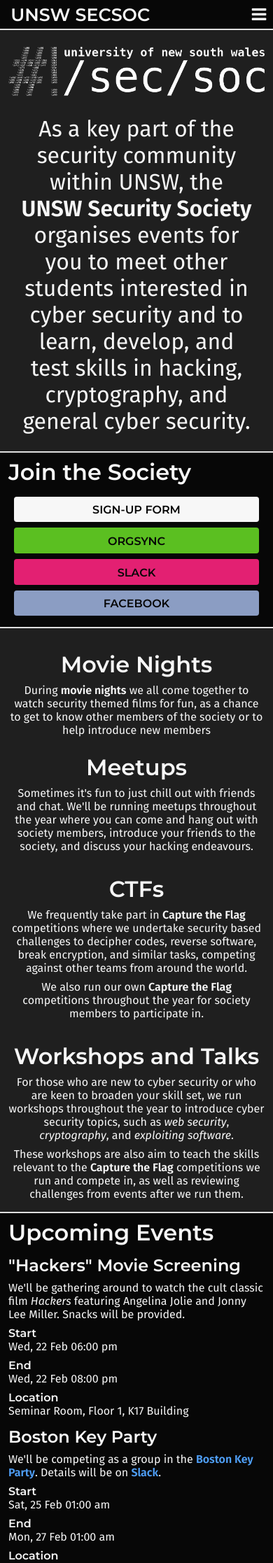
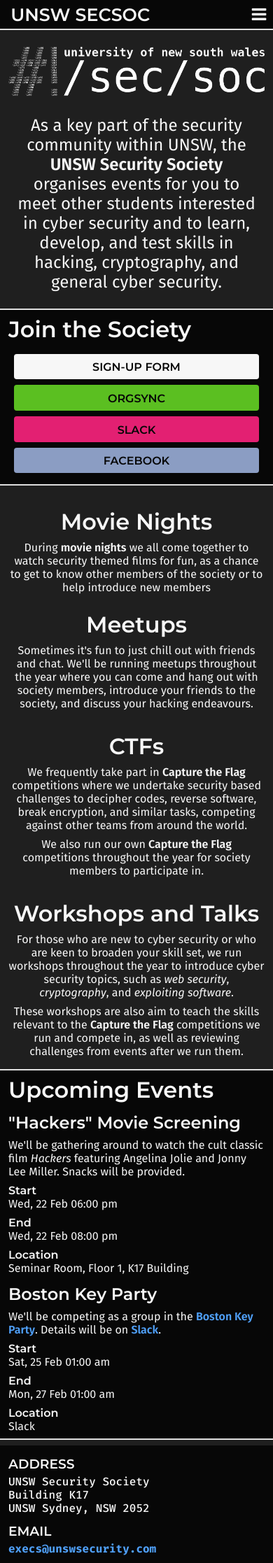
Before and after one commit to andrewjbennett/unswsecurity.com, a Jekyll site: the page built from index.md, in a window 390 px wide. Shown: the top 2234 px of the page at 70% size. Built offline with Jekyll 4.4.1, drawn with Linux system fonts in a browser that asks for light colours.

Commit message:
Smaller bigtext on mobile

```diff
--- a/_sass/base.scss
+++ b/_sass/base.scss
@@ -212,6 +212,10 @@
   font-size: 24pt;
   text-align: center;
   margin: $spacing-large $spacing;
+
+  @include device($mobile-width) {
+    font-size: 18pt;
+  }
 }
 
 .third {
```
